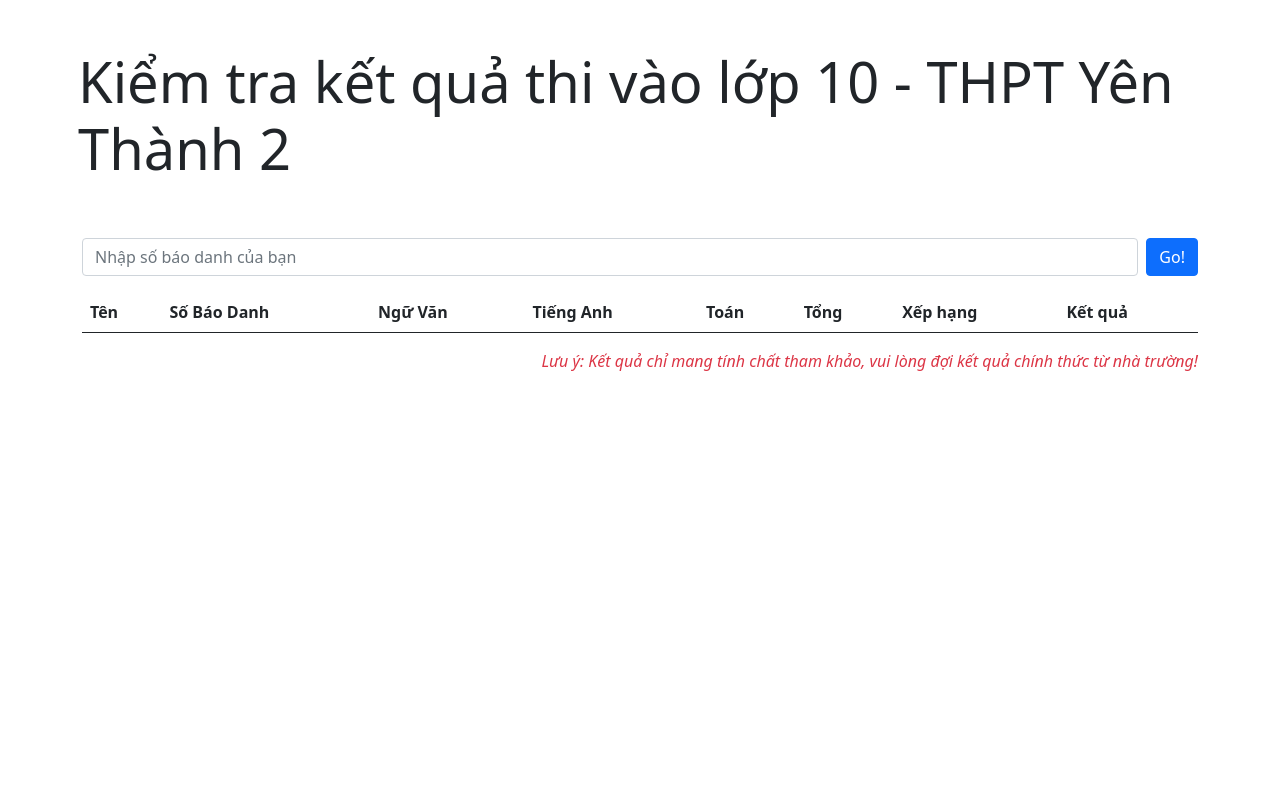
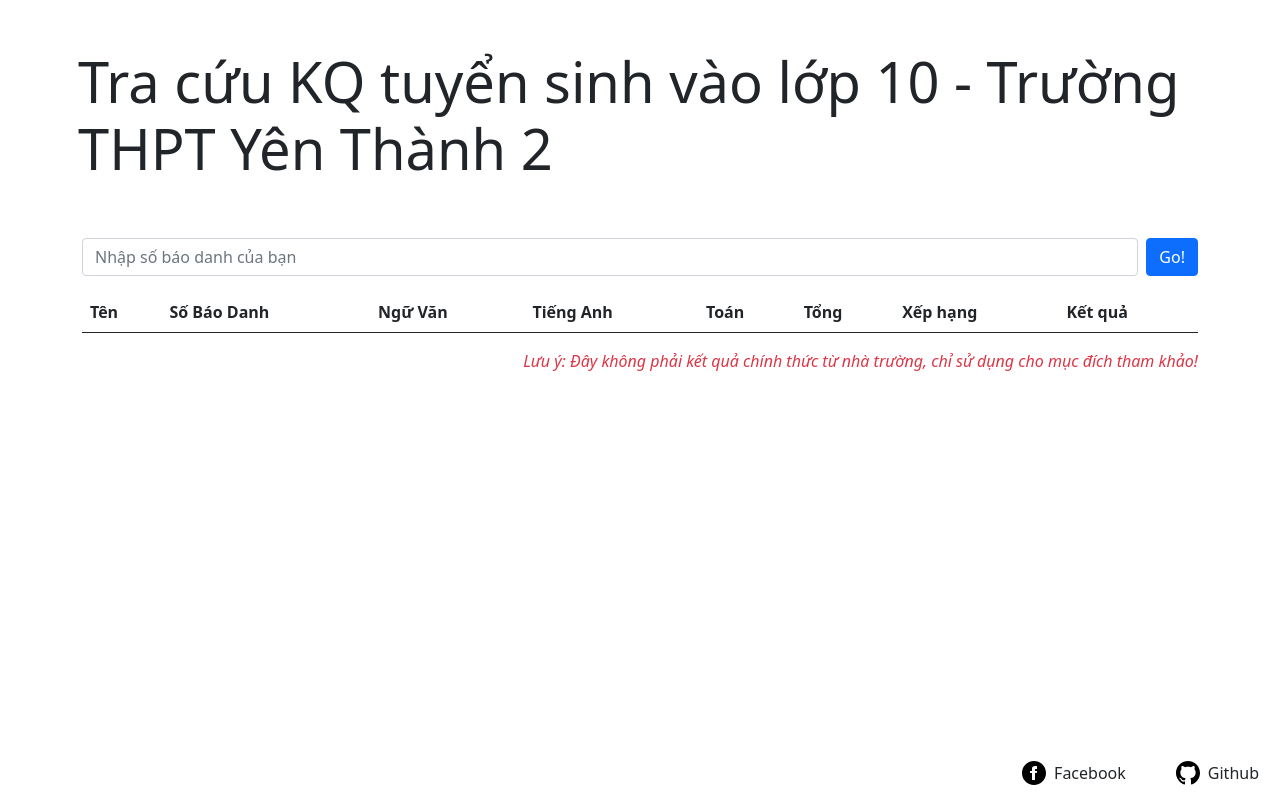
Before and after one commit to thanhdxuan/thanhdxuan.github.io, a plain HTML site: page index.html in a window 1280 px wide. Drawn offline with nearby package versions, Linux system fonts and the light colour scheme.

Commit message:
Update footer

```diff
--- a/index.html
+++ b/index.html
@@ -51,9 +51,9 @@
    </style>
 </head>
 
-<body>
-   <div class="container-sm max-vw-60">
-      <h1 class="row display-4 py-5 ps-2">Kiểm tra kết quả thi vào lớp 10 - THPT Yên Thành 2</h1>
+<body class="d-flex flex-column justify-content-between vh-100">
+   <div class="container-sm vw-100">
+      <h1 class="row display-4 py-5 ps-2">Tra cứu KQ tuyển sinh vào lớp 10 - Trường THPT Yên Thành 2</h1>
       <div class="row">
          <form id="sform" class="col-sm-12 d-flex gap-2">
             <div style="width: 100%;">
@@ -85,9 +85,18 @@
          </div>
          <div id="info-text"></div>
       </div>
-      <div class="d-flex justify-content-end fst-italic text-danger">Lưu ý: Kết quả chỉ mang tính chất tham khảo, vui
-         lòng đợi kết quả chính thức từ nhà trường!</div>
+      <div class="d-flex justify-content-end fst-italic text-danger">Lưu ý: Đây không phải kết quả chính thức từ nhà trường, chỉ sử dụng cho mục đích tham khảo!</div>
    </div>
+   <footer class="d-flex justify-content-end gap-4 mb-2 me-2">
+      <a class="btn d-flex gap-2" href="https://www.facebook.com/Thanhshevchenko">
+         <svg xmlns="http://www.w3.org/2000/svg" width="24" height="24" viewBox="0 0 24 24"><path d="M12 0c-6.627 0-12 5.373-12 12s5.373 12 12 12 12-5.373 12-12-5.373-12-12-12zm3 8h-1.35c-.538 0-.65.221-.65.778v1.222h2l-.209 2h-1.791v7h-3v-7h-2v-2h2v-2.308c0-1.769.931-2.692 3.029-2.692h1.971v3z"/></svg>
+         Facebook
+      </a>
+      <a class="btn d-flex gap-2" href="https://www.github.com/thanhdxuan">
+         <svg xmlns="http://www.w3.org/2000/svg" width="24" height="24" viewBox="0 0 24 24"><path d="M12 0c-6.626 0-12 5.373-12 12 0 5.302 3.438 9.8 8.207 11.387.599.111.793-.261.793-.577v-2.234c-3.338.726-4.033-1.416-4.033-1.416-.546-1.387-1.333-1.756-1.333-1.756-1.089-.745.083-.729.083-.729 1.205.084 1.839 1.237 1.839 1.237 1.07 1.834 2.807 1.304 3.492.997.107-.775.418-1.305.762-1.604-2.665-.305-5.467-1.334-5.467-5.931 0-1.311.469-2.381 1.236-3.221-.124-.303-.535-1.524.117-3.176 0 0 1.008-.322 3.301 1.23.957-.266 1.983-.399 3.003-.404 1.02.005 2.047.138 3.006.404 2.291-1.552 3.297-1.23 3.297-1.23.653 1.653.242 2.874.118 3.176.77.84 1.235 1.911 1.235 3.221 0 4.609-2.807 5.624-5.479 5.921.43.372.823 1.102.823 2.222v3.293c0 .319.192.694.801.576 4.765-1.589 8.199-6.086 8.199-11.386 0-6.627-5.373-12-12-12z"/></svg>
+         Github
+      </a>
+   </footer>
    <script src="https://cdn.jsdelivr.net/npm/bootstrap@5.0.2/dist/js/bootstrap.bundle.min.js"
       integrity="sha384-MrcW6ZMFYlzcLA8Nl+NtUVF0sA7MsXsP1UyJoMp4YLEuNSfAP+JcXn/tWtIaxVXM"
       crossorigin="anonymous"></script>
```
